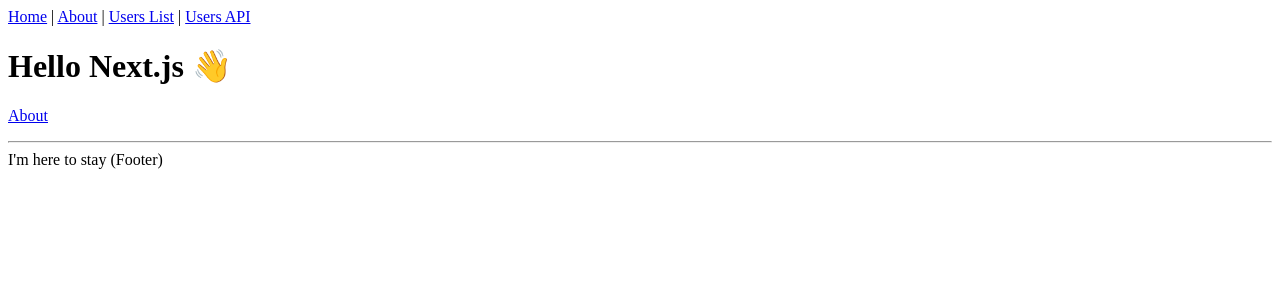
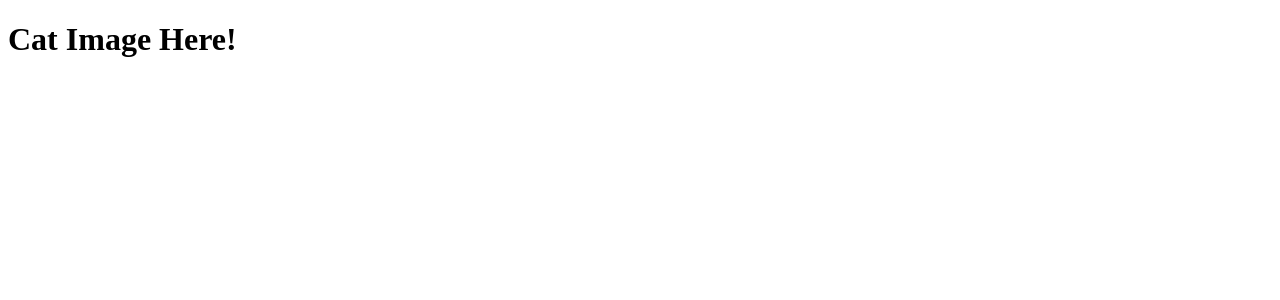
Before and after one commit to Fendo181/typescript_practice, a Next.js app in the folder typescriptbook/tyutorial/random-cat/: page / in a window 1280 px wide. Shown: the top 300 px of the page. Built offline with nearby package versions, Linux system fonts and the light colour scheme.

Commit message:
feat: index.tsxを修正した

```diff
--- a/typescriptbook/tyutorial/random-cat/pages/index.tsx
+++ b/typescriptbook/tyutorial/random-cat/pages/index.tsx
@@ -1,13 +1,10 @@
-import Link from 'next/link'
-import Layout from '../components/Layout'
+import { NextPage} from 'next';
 
-const IndexPage = () => (
-  <Layout title="Home | Next.js + TypeScript Example">
-    <h1>Hello Next.js 👋</h1>
-    <p>
-      <Link href="/about">About</Link>
-    </p>
-  </Layout>
-)
-
-export default IndexPage
+const IndexPage: NextPage = () => {
+  return (
+    <div>
+      <h1>Cat Image Here!</h1>
+    </div>
+  );
+}
+export default IndexPage;
```
